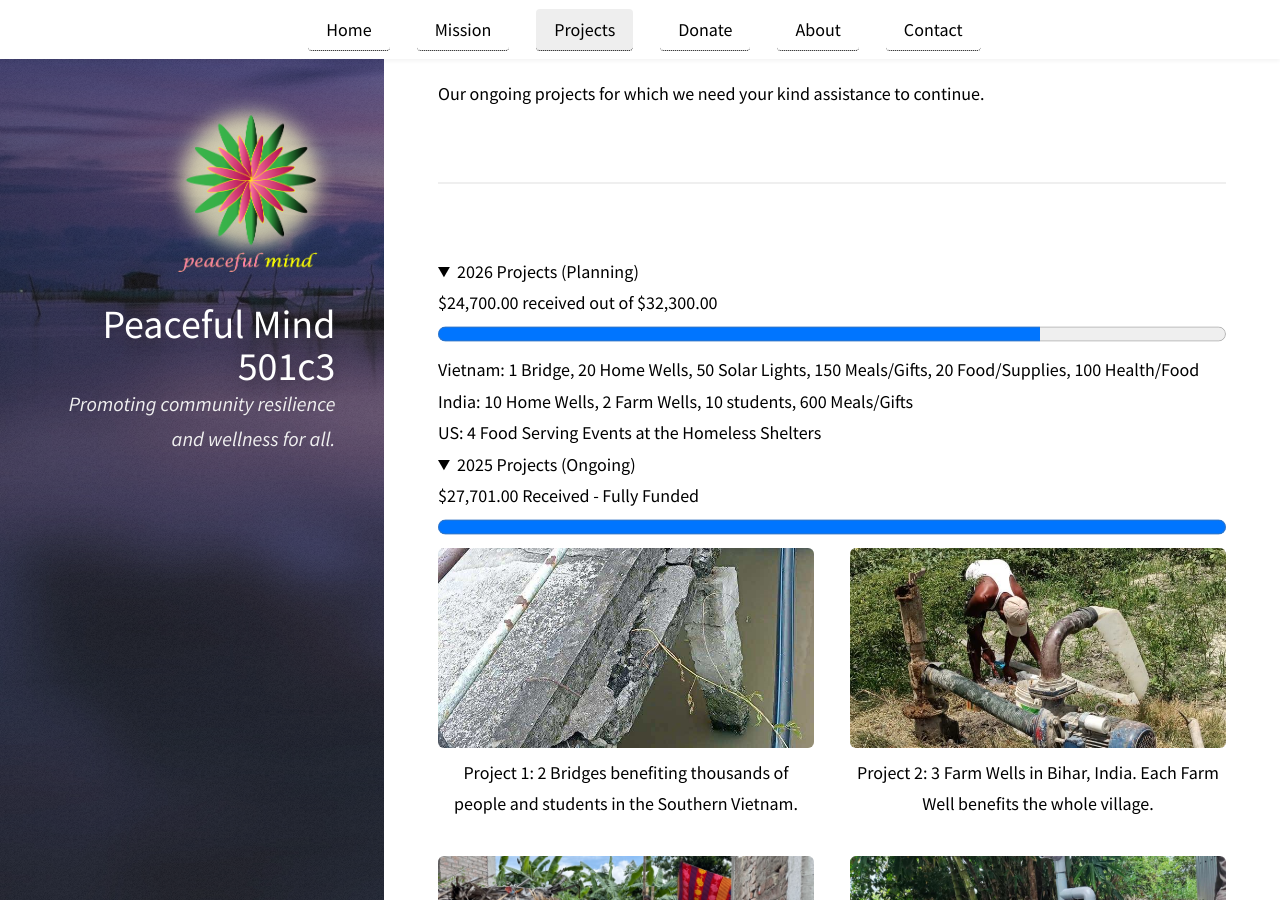
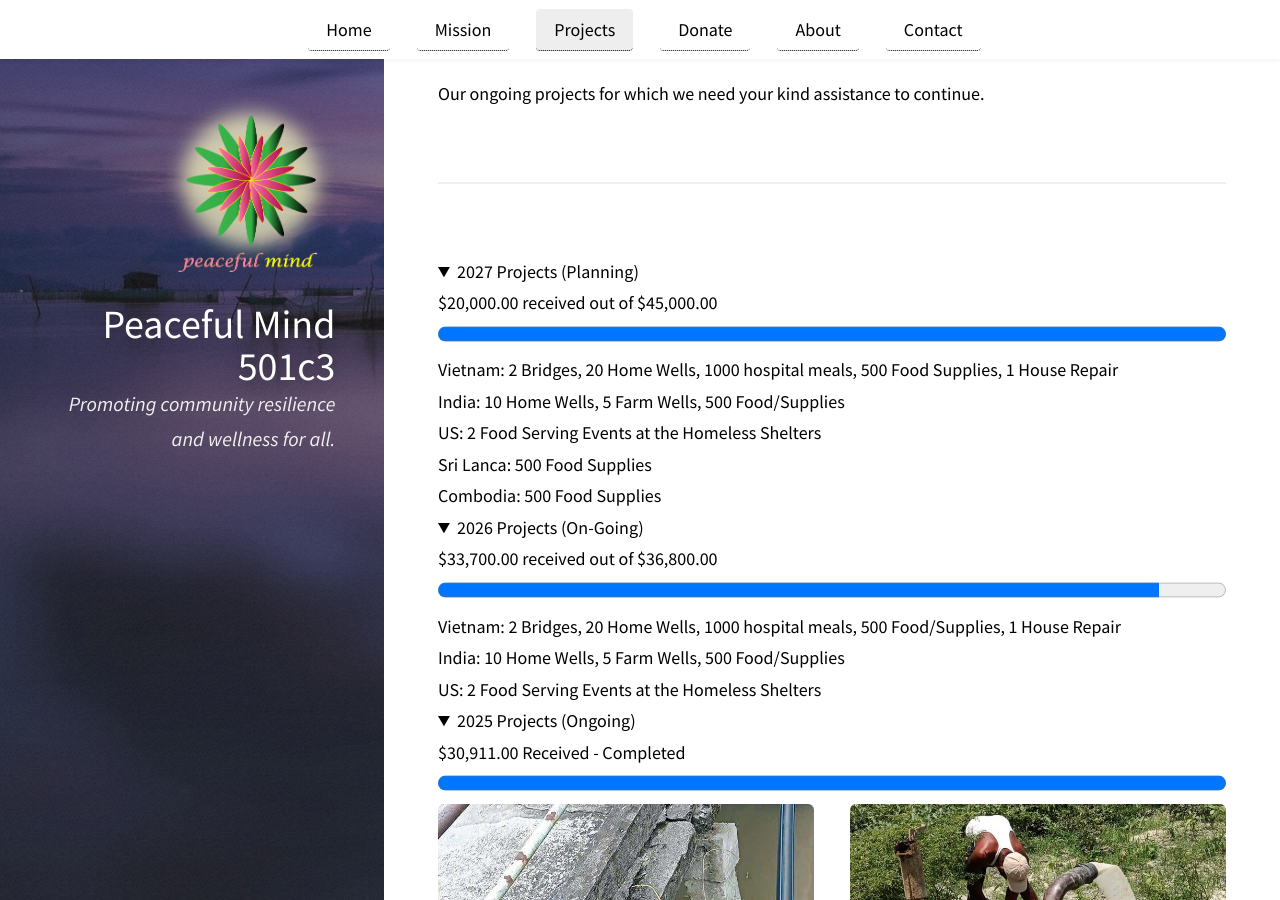
Before and after one commit to peacefulcenter/peacefulcenter.github.io, a Jekyll site: the page built from pages/projects.md, in a window 1280 px wide and 900 px high, scrolled down 220 px. Built offline with Jekyll 4.4.1, drawn with Linux system fonts in a browser that asks for light colours.

Commit message:
updated 3-8-2026

```diff
--- a/pages/projects.md
+++ b/pages/projects.md
@@ -5,20 +5,31 @@ layout: page
 permalink: /:basename/
 ---
 <details open>
-<summary><strong>2026 Projects (Planning)</strong></summary>
-$24,700.00 received out of $32,300.00 <br>
-<progress value="24700" max="32300" style="width:100%; height:30px;"></progress>
-Vietnam: 1 Bridge, 20 Home Wells, 50 Solar Lights, 150 Meals/Gifts, 20 Food/Supplies, 100 Health/Food<br>
-India: 10 Home Wells, 2 Farm Wells, 10 students, 600 Meals/Gifts<br>
-US: 4 Food Serving Events at the Homeless Shelters
+<summary><strong>2027 Projects (Planning)</strong></summary>
+$20,000.00 received out of $45,000.00 <br>
+<progress value="20000" max="45,000" style="width:100%; height:30px;"></progress>
+Vietnam: 2 Bridges, 20 Home Wells, 1000 hospital meals, 500 Food Supplies, 1 House Repair<br>
+India: 10 Home Wells, 5 Farm Wells, 500 Food/Supplies<br>
+US: 2 Food Serving Events at the Homeless Shelters<br>
+Sri Lanca: 500 Food Supplies<br>
+Combodia: 500 Food Supplies<br>
+</details>
+
+<details open>
+<summary><strong>2026 Projects (On-Going)</strong></summary>
+$33,700.00 received out of $36,800.00 <br>
+<progress value="33700" max="36800" style="width:100%; height:30px;"></progress>
+Vietnam: 2 Bridges, 20 Home Wells, 1000 hospital meals, 500 Food/Supplies, 1 House Repair<br>
+India: 10 Home Wells, 5 Farm Wells, 500 Food/Supplies<br>
+US: 2 Food Serving Events at the Homeless Shelters
 </details>
 
 <details open>
 <summary><strong>2025 Projects (Ongoing)</strong></summary>
 
-    $27,701.00 Received - Fully Funded
+    $30,911.00 Received - Completed
 
-    <progress value="27700" max="27700" style="width:100%; height:30px;"></progress>
+    <progress value="30911" max="30911" style="width:100%; height:30px;"></progress>
 
     <div class="project-grid">
         <figure>
```
Also changed, not shown: _featured-cards/card1.md (+1 -1 lines), _featured-cards/card5.md (+2 -2 lines), pages/donate.md (+5 -5 lines).
